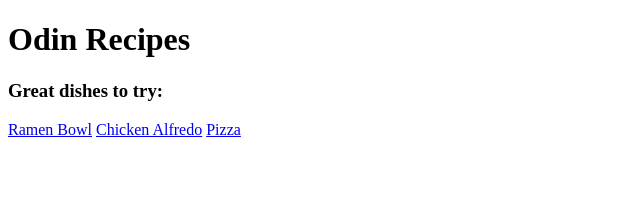
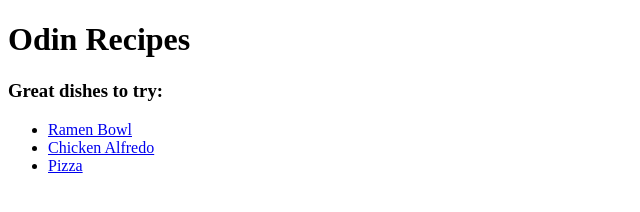
Before and after one commit to XDGHub/odin-recipes, a plain HTML site: page index.html in a window 1280 px wide. Shown: the whole page, without its empty margins (0-640 px from the left). Drawn offline with Linux system fonts and the light colour scheme.

Commit message:
Saw the example on properly ordering recipes.

```diff
--- a/index.html
+++ b/index.html
@@ -11,11 +11,13 @@
 
     <h3>Great dishes to try:</h3>
 
-    <a href="recipes/ramen_bowl.html" target="_blank" rel="noopener noreferrer">Ramen Bowl</a>
+    <ul>
+        <li><a href="recipes/ramen_bowl.html" target="_blank" rel="noopener noreferrer">Ramen Bowl</a></li>
 
-    <a href="recipes/chicken_alfredo.html" target="_blank" rel="noopener noreferrer">Chicken Alfredo</a>
+        <li><a href="recipes/chicken_alfredo.html" target="_blank" rel="noopener noreferrer">Chicken Alfredo</a></li>
 
-    <a href="recipes/pizza.html" target="_blank" rel="noopener noreferrer">Pizza</a>
+        <li><a href="recipes/pizza.html" target="_blank" rel="noopener noreferrer">Pizza</a></li>
+    </ul>
 
 </body>
 
```
